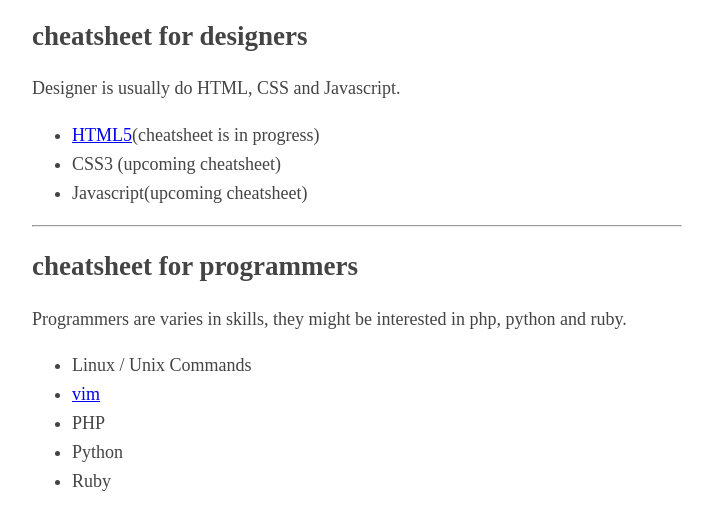
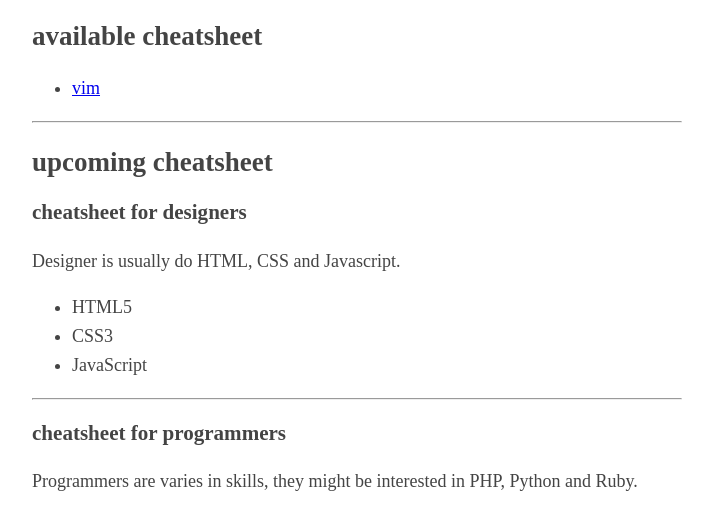
Before and after one commit to vaibhavmule/cheatsheet, a plain HTML site: page index.html in a window 1280 px wide. Shown: the part 159-669 px from the top of the page, without its empty margins (283-996 px from the left). Drawn offline with Linux system fonts and the light colour scheme.

Commit message:
add some styling

```diff
--- a/index.html
+++ b/index.html
@@ -16,16 +16,22 @@
     <hr>
   </header>
   <article>
-    <h2>cheatsheet for designers</h2>
+    <h2>available cheatsheet</h2>
+    <ul>
+      <li><a href="vim.html">vim</a></li>
+    </ul>
+    <hr>
+    <h2>upcoming cheatsheet</h2>
+    <h3>cheatsheet for designers</h3>
     <p>Designer is usually do HTML, CSS and Javascript.</p>
     <ul>
-      <li> <a href="html.html">HTML5</a>(cheatsheet is in progress)</li>
-      <li>CSS3 (upcoming cheatsheet)</li>
-      <li>Javascript(upcoming cheatsheet)</li>
+      <li>HTML5</li>
+      <li>CSS3</li>
+      <li>JavaScript</li>
     </ul>
     <hr>
-    <h2>cheatsheet for programmers</h2>
-    <p>Programmers are varies in skills, they might be interested in php, python and ruby.</p>
+    <h3>cheatsheet for programmers</h3>
+    <p>Programmers are varies in skills, they might be interested in PHP, Python and Ruby.</p>
     <ul>
       <li>Linux / Unix Commands</li>
       <li><a href="vim.html">vim</a></li>
@@ -36,7 +42,7 @@
   </article>
   <footer>
     <hr>
-    <p>&copy; <a href="index.html">cheatsheet</a> at <a href="https://github.com/vaibhavmule/cheatsheet">Github</a> by <a href="http://www.vaibhavmule.com">Vaibhav Mule</a> </p>
+    <p><a href="index.html">cheatsheet</a> at <a href="https://github.com/vaibhavmule/cheatsheet">Github</a> by <a href="http://www.vaibhavmule.com">Vaibhav Mule</a> </p>
   </footer>
 </body>
 
```
Also changed, not shown: vim.html (+12 -2 lines).
